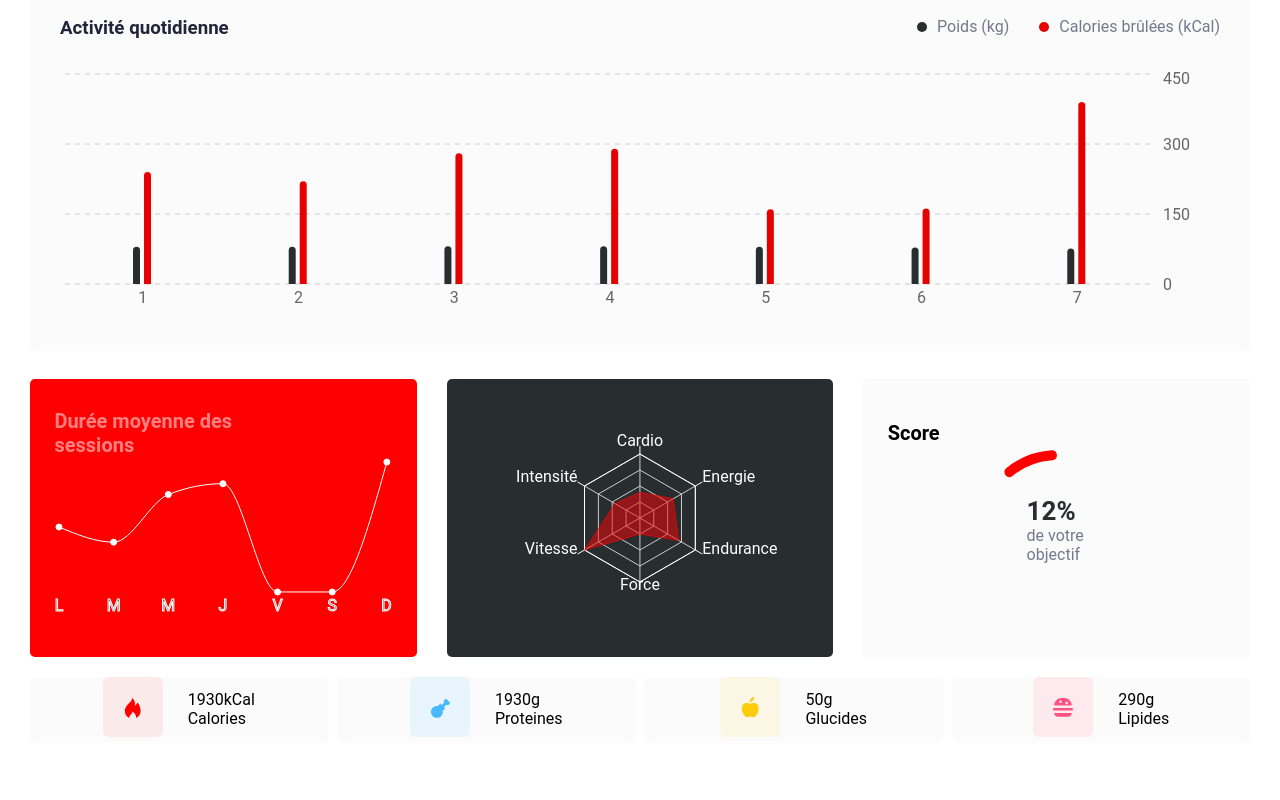
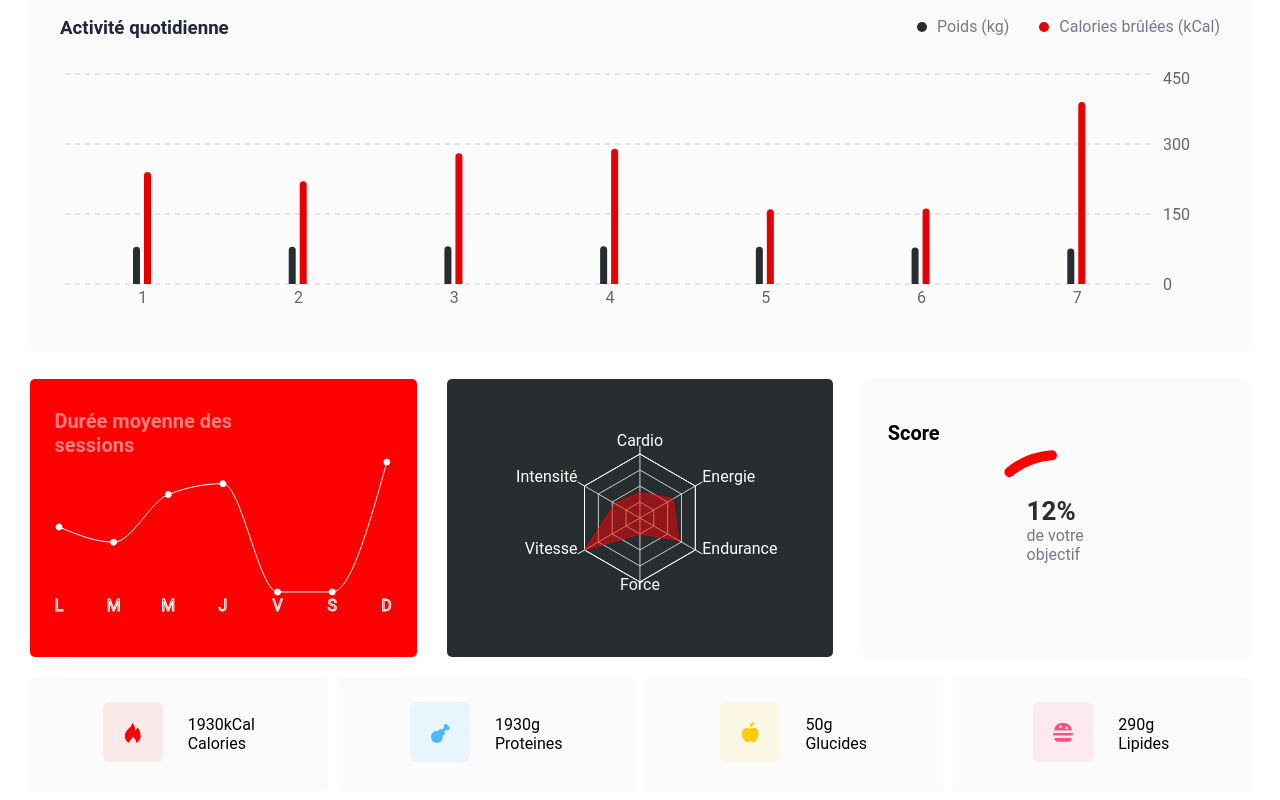
Before and after one commit to Timothee-Picard/-TimotheePicard_12_24102022, a React (Vite) app: page /profil/12 in a window 1280 px wide. Shown: the part 274-1074 px from the top of the page. Before the commit the page ends 1045 px from the top, so only its background shows below. Built offline with nearby package versions, Linux system fonts and the light colour scheme.

Commit message:
add padding

```diff
--- a/src/views/profil/profil.scss
+++ b/src/views/profil/profil.scss
@@ -125,7 +125,7 @@ main {
         box-shadow: 0px 2px 4px rgba(0, 0, 0, 0.0212249);
         border-radius: 5px;
         @media only screen and (max-width: 1439px) {
-          padding: 0 40px;
+          padding: 25px 40px;
         }
       }
     }
```
